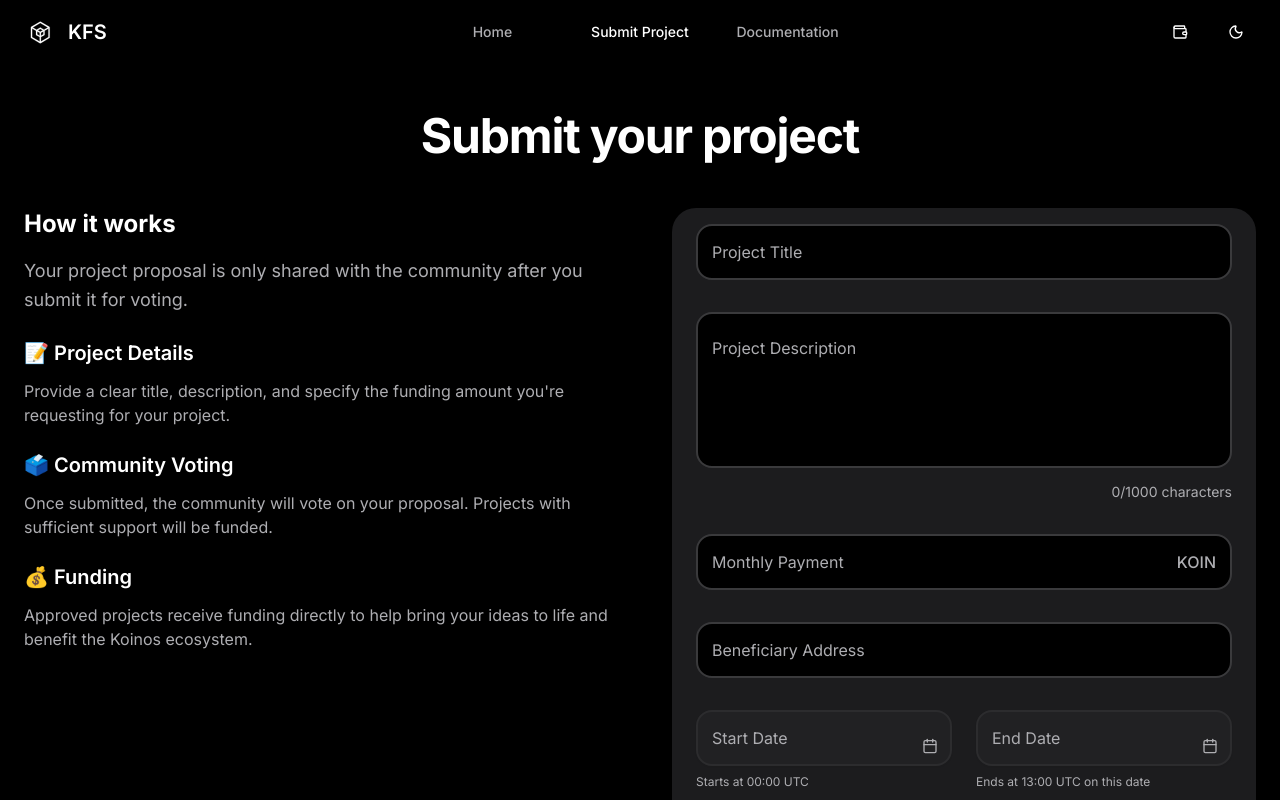
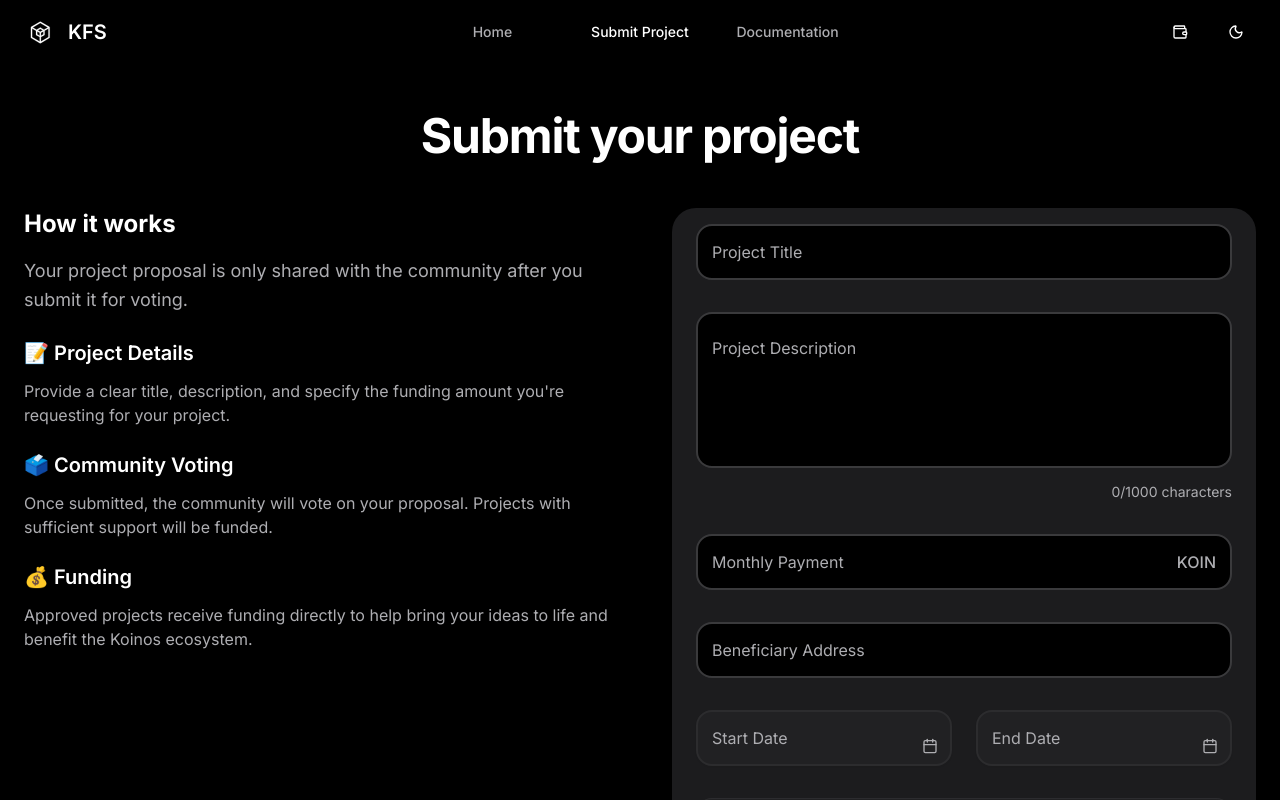
Before and after one commit to Armana-group/kps, a Next.js app: page /submit in a window 1280 px wide. Shown: the top 800 px of the page. Built offline with nearby package versions, Linux system fonts and the light colour scheme.

Commit message:
Remove helper text beneath proposal date fields

```diff
--- a/components/submit-project-form.tsx
+++ b/components/submit-project-form.tsx
@@ -344,7 +344,6 @@ export function SubmitProjectForm({ onSuccess }: SubmitProjectFormProps) {
               onChange={(value) => handleInputChange('start_date', value)}
               error={errors.start_date}
             />
-            <p className="text-xs text-muted-foreground">Starts at 00:00 UTC</p>
           </div>
 
           <div className="space-y-2">
@@ -355,7 +354,6 @@ export function SubmitProjectForm({ onSuccess }: SubmitProjectFormProps) {
               error={errors.end_date}
               minDate={formData.start_date}
             />
-            <p className="text-xs text-muted-foreground">Ends at 13:00 UTC on this date</p>
           </div>
         </div>
 
--- a/components/submit-project-modal.tsx
+++ b/components/submit-project-modal.tsx
@@ -364,7 +364,6 @@ export function SubmitProjectModal({
                 onChange={(e) => handleInputChange('start_date', e.target.value)}
                 className={errors.start_date ? 'border-red-500' : ''}
               />
-              <p className="text-xs text-muted-foreground">Starts at 00:00 UTC</p>
               {errors.start_date && (
                 <p className="text-sm text-red-500 flex items-center gap-1">
                   <AlertCircle className="w-4 h-4" />
@@ -384,7 +383,6 @@ export function SubmitProjectModal({
                 onChange={(e) => handleInputChange('end_date', e.target.value)}
                 className={errors.end_date ? 'border-red-500' : ''}
               />
-              <p className="text-xs text-muted-foreground">Ends at 13:00 UTC on this date</p>
               {errors.end_date && (
                 <p className="text-sm text-red-500 flex items-center gap-1">
                   <AlertCircle className="w-4 h-4" />
```
Also changed, not shown: 1 other file (tests, documents, lock files or other folders).
